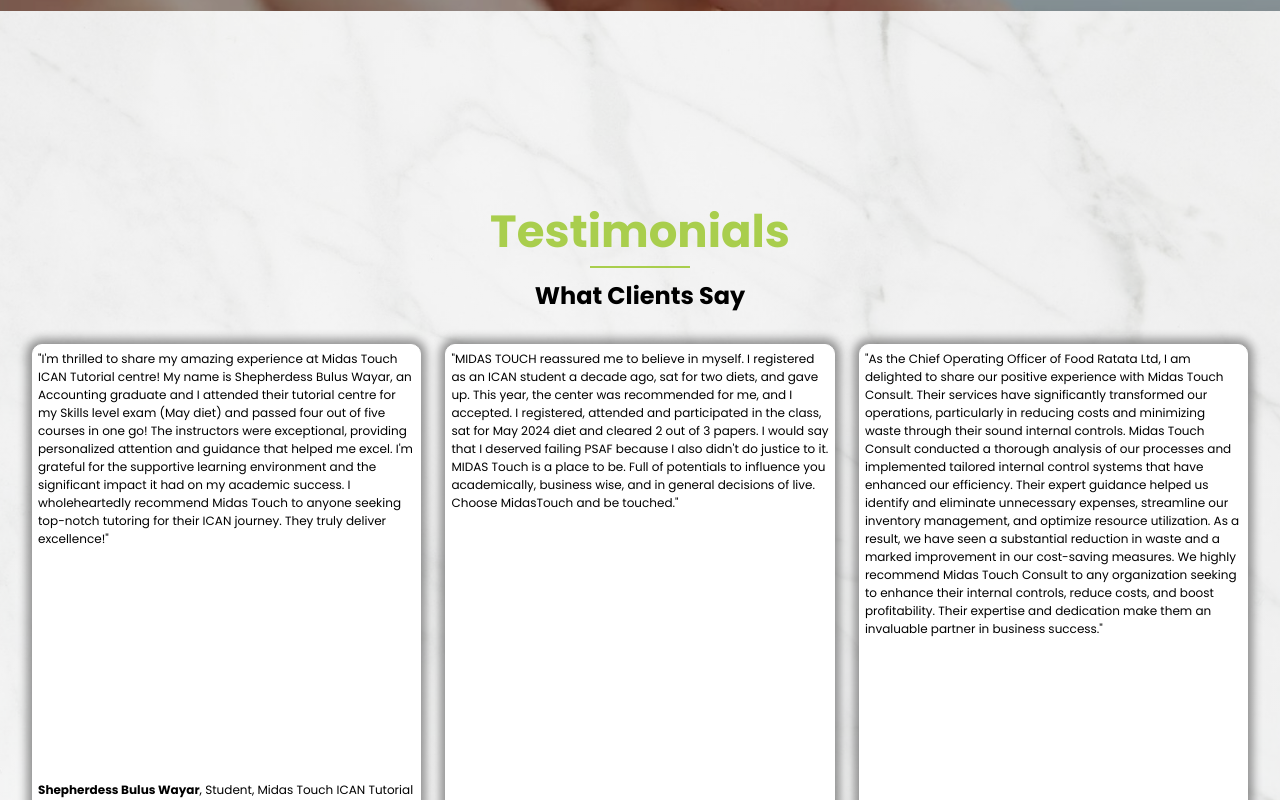
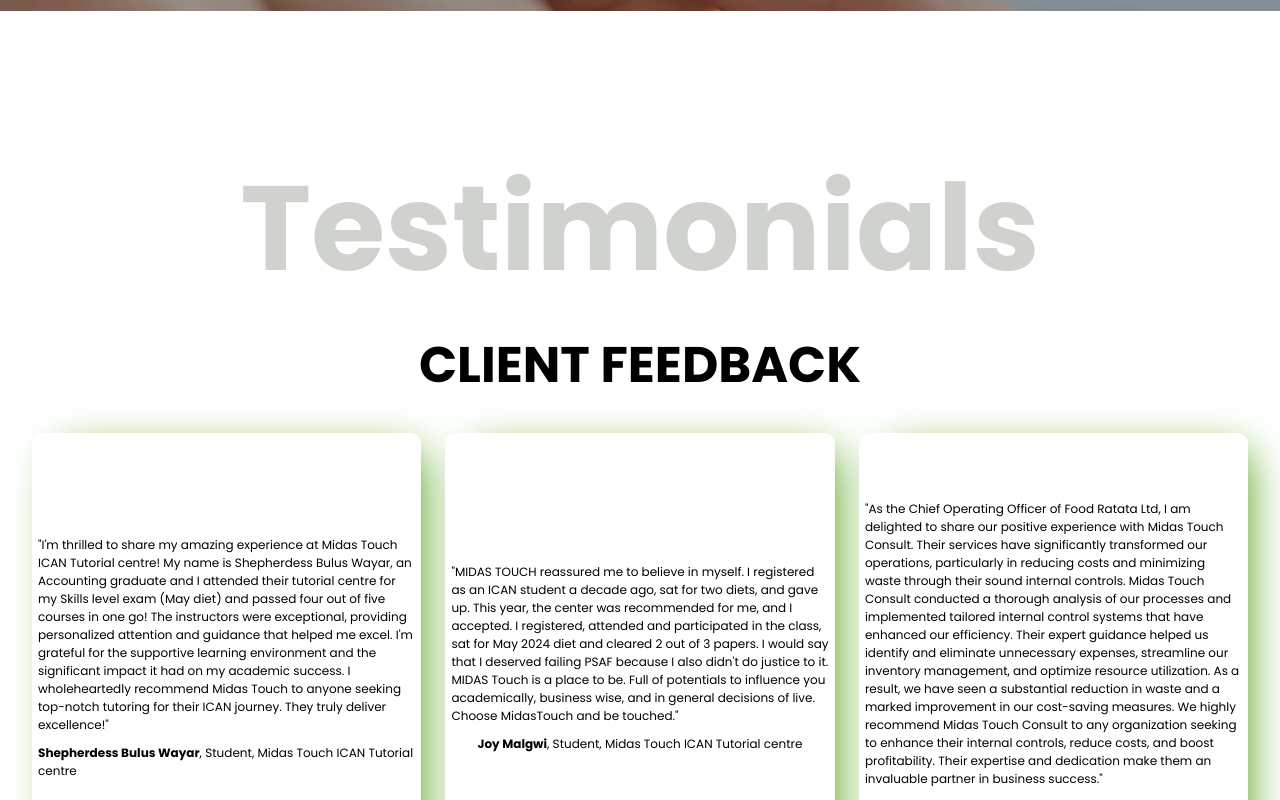
Before and after one commit to emmanuel4365/midas-touch, a React (Vite) app in the folder client/: page / in a window 1280 px wide. Shown: the part 3080-3880 px from the top of the page. Built offline with nearby package versions, Linux system fonts and the light colour scheme.

Commit message:
finished testimonial section

```diff
--- a/client/src/index.css
+++ b/client/src/index.css
@@ -659,19 +659,20 @@
   justify-content: center;
   /* background: linear-gradient(rgba(255, 255, 255, 0.801), rgba(255, 255, 255, 0.801), */
   background: linear-gradient(
-      rgba(255, 255, 255, 0.7),
-      rgba(255, 255, 255, 0.7)
-    ),
-    url("./assets/testimonial-background.jpg") center / cover no-repeat;
+    rgba(255, 255, 255, 0.7),
+    rgba(255, 255, 255, 0.7)
+  );
 }
 
 .testimonial-text {
   margin-top: 10px;
+  text-transform: uppercase;
+  font-size: 50px;
 }
 
 .testimonial-heading {
-  color: #a9ce4d;
-  font-size: 45px;
+  color: #cfd2cd;
+  font-size: 120px;
 }
 
 .testimonial-statements {
@@ -686,7 +687,7 @@
 
 .statement {
   width: 32%;
-  min-height: 479px;
+  min-height: 450px;
   font-size: 12px;
   /* text-align: justify; */
   border: 1px solid white;
@@ -695,10 +696,10 @@
   padding: 5px;
   display: flex;
   flex-direction: column;
-  /* align-items: center; */
-  justify-content: space-between;
+  align-items: center;
+  justify-content: center;
   gap: 10px;
-  box-shadow: 0 0 10px 5px rgba(0, 0, 0, 0.4);
+  box-shadow: 13px 6px 41px -14px rgba(68, 154, 4, 1);
 }
 
 .testimony-giver-name {
--- a/client/src/pages/LandingPage.jsx
+++ b/client/src/pages/LandingPage.jsx
@@ -155,8 +155,7 @@
       </div>
       <div className="testimonial-container">
         <h1 className="testimonial-heading">Testimonials</h1>
-        <hr width="100px" color="#a9ce4d" />
-        <h2 className="testimonial-text">What Clients Say</h2>
+        <h2 className="testimonial-text">Client Feedback</h2>
         <div className="testimonial-statements">
           <div className="statement client1">
             <p className="statement-paragraph">
```
